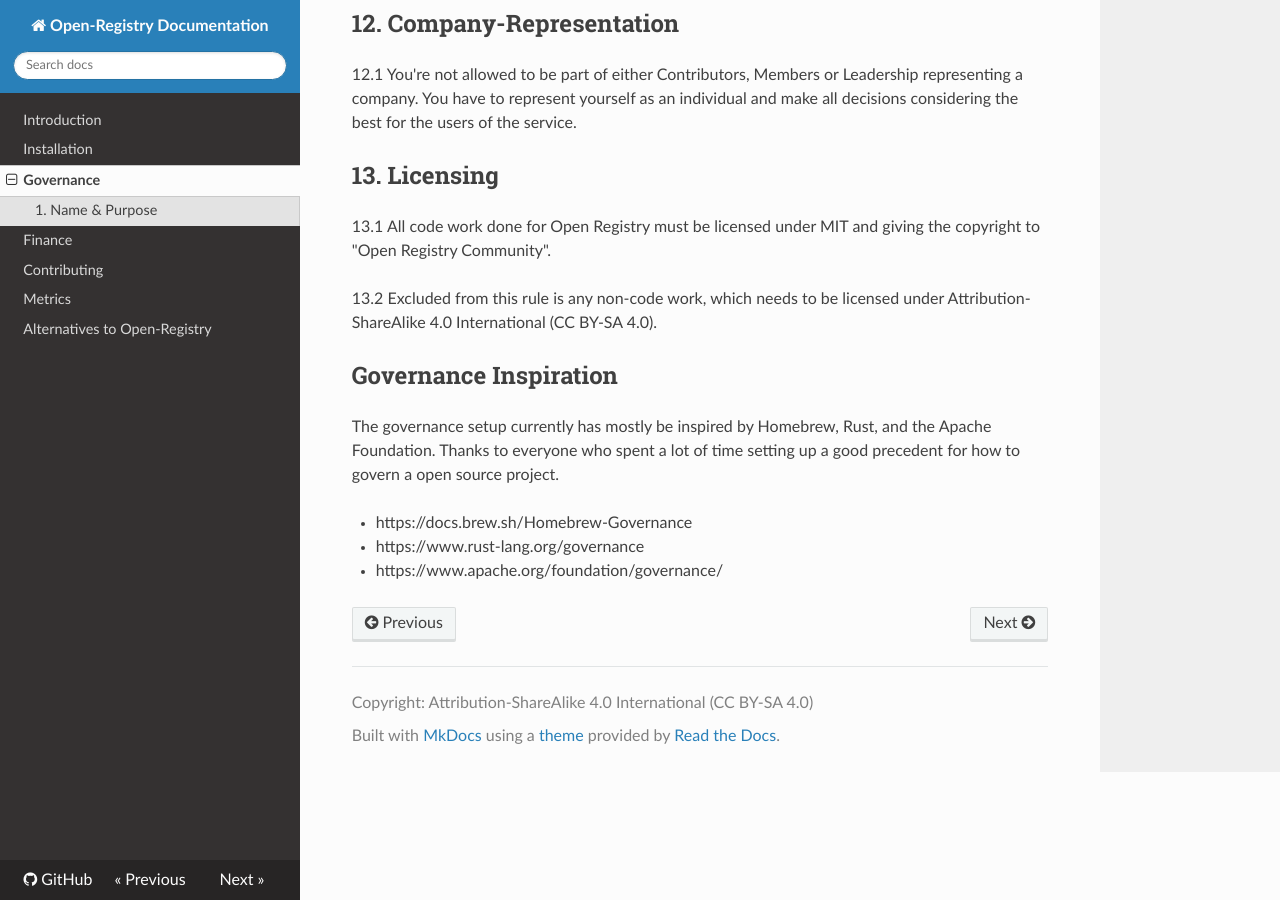
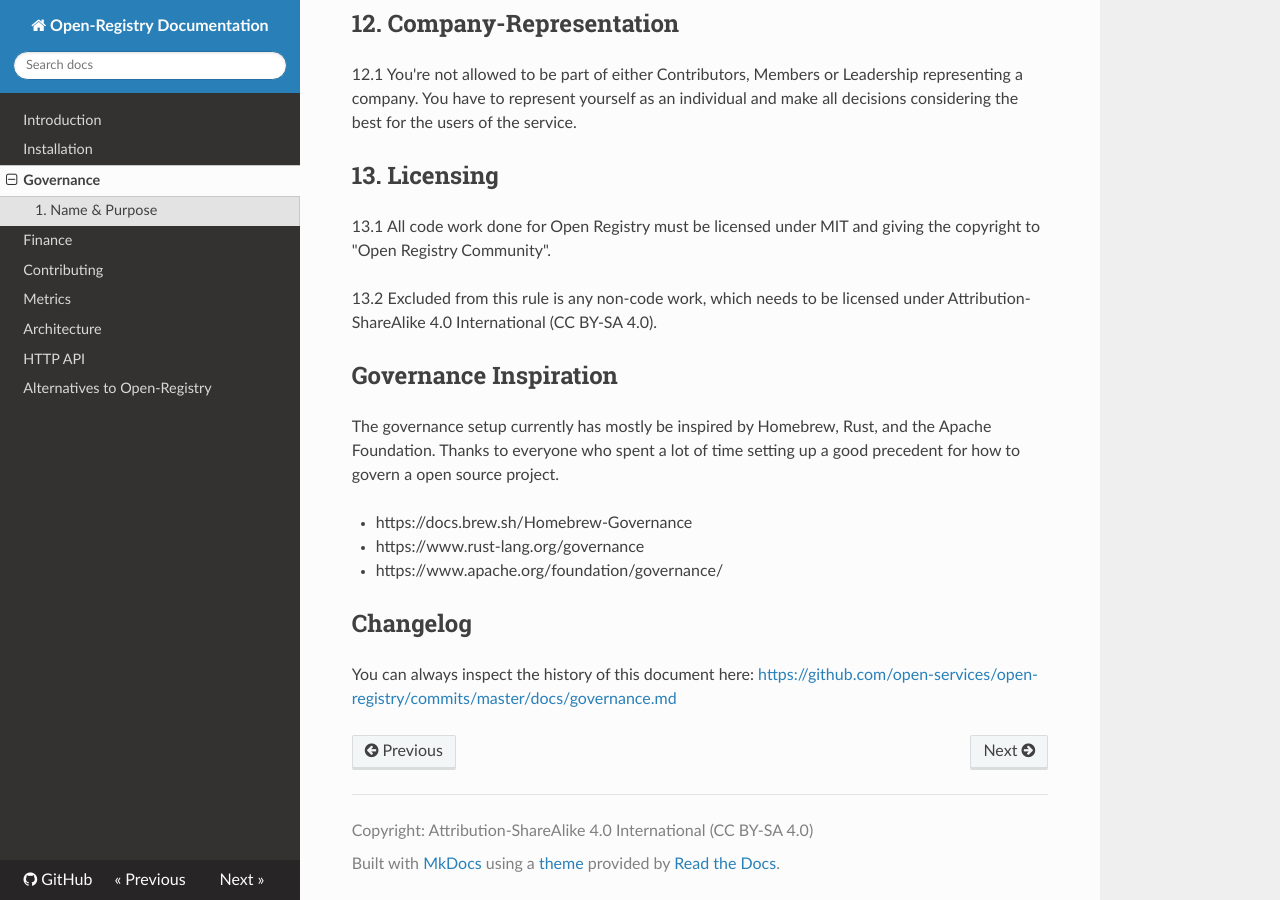
Before and after one commit to open-services/open-registry, an MkDocs documentation site: the page built from docs/governance.md, in a window 1280 px wide and 900 px high, scrolled down 4439 px. Built offline with MkDocs 1.6.1, drawn with Linux system fonts in a browser that asks for light colours; nearby versions of some CDN libraries.

Commit message:
More docs
License: MIT
Signed-off-by: Victor Bjelkholm <git@victor.earth>

```diff
--- a/docs/governance.md
+++ b/docs/governance.md
@@ -167,3 +167,7 @@ up a good precedent for how to govern a open source project.
 - https://docs.brew.sh/Homebrew-Governance
 - https://www.rust-lang.org/governance
 - https://www.apache.org/foundation/governance/
+
+## Changelog
+
+You can always inspect the history of this document here: [https://github.com/open-services/open-registry/commits/master/docs/governance.md](https://github.com/open-services/open-registry/commits/master/docs/governance.md)
--- a/mkdocs.yml
+++ b/mkdocs.yml
@@ -7,7 +7,9 @@ nav:
 - Introduction: index.md
 - Installation: installation.md
 - Governance: governance.md
-- Finance: finance.md
+- Finance: financing.md
 - Contributing: contributing.md
 - Metrics: metrics.md
+- Architecture: architecture.md
+- HTTP API: http-api.md
 - Alternatives to Open-Registry: alternatives.md
```
Also changed, not shown: docs/alternatives.md (added, +19 -0 lines), docs/architecture.md (added, +2 -0 lines), docs/http-api.md (added, +1 -0 lines), docs/metrics.md (added, +12 -0 lines).
